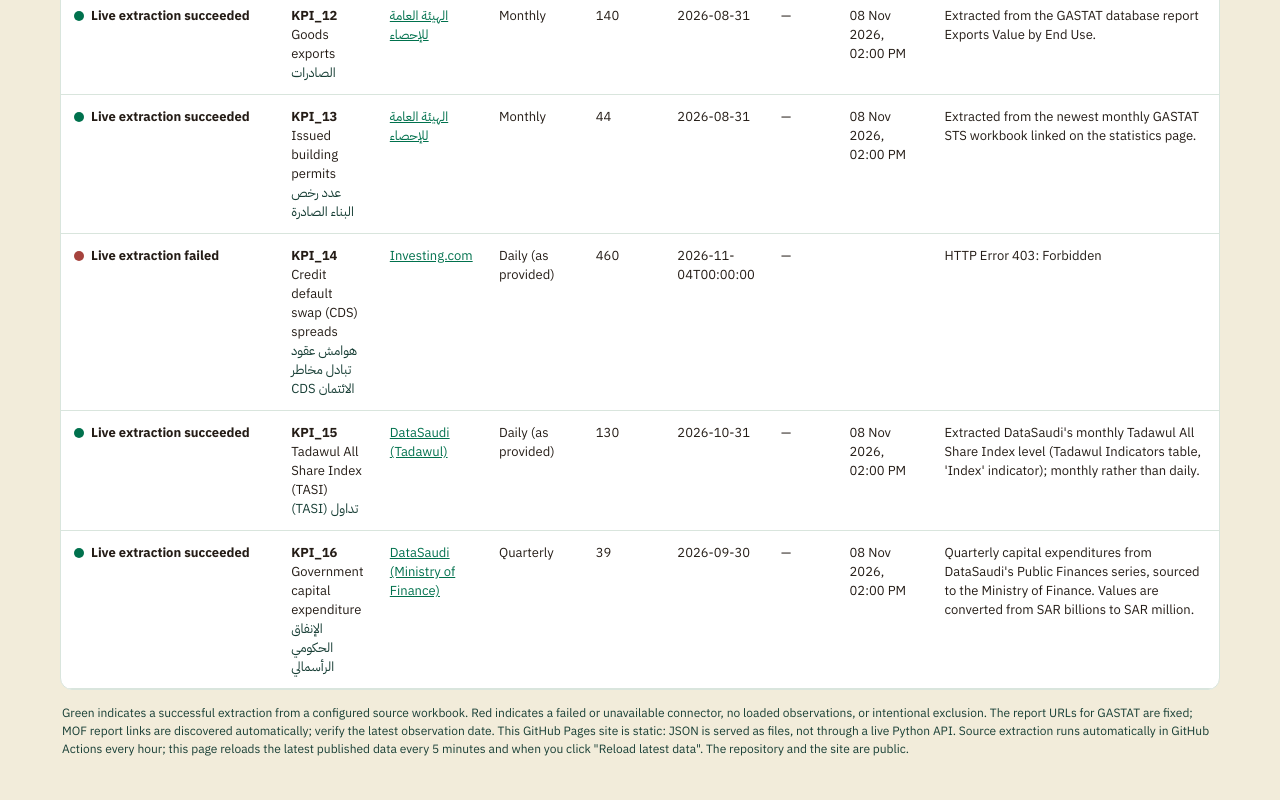
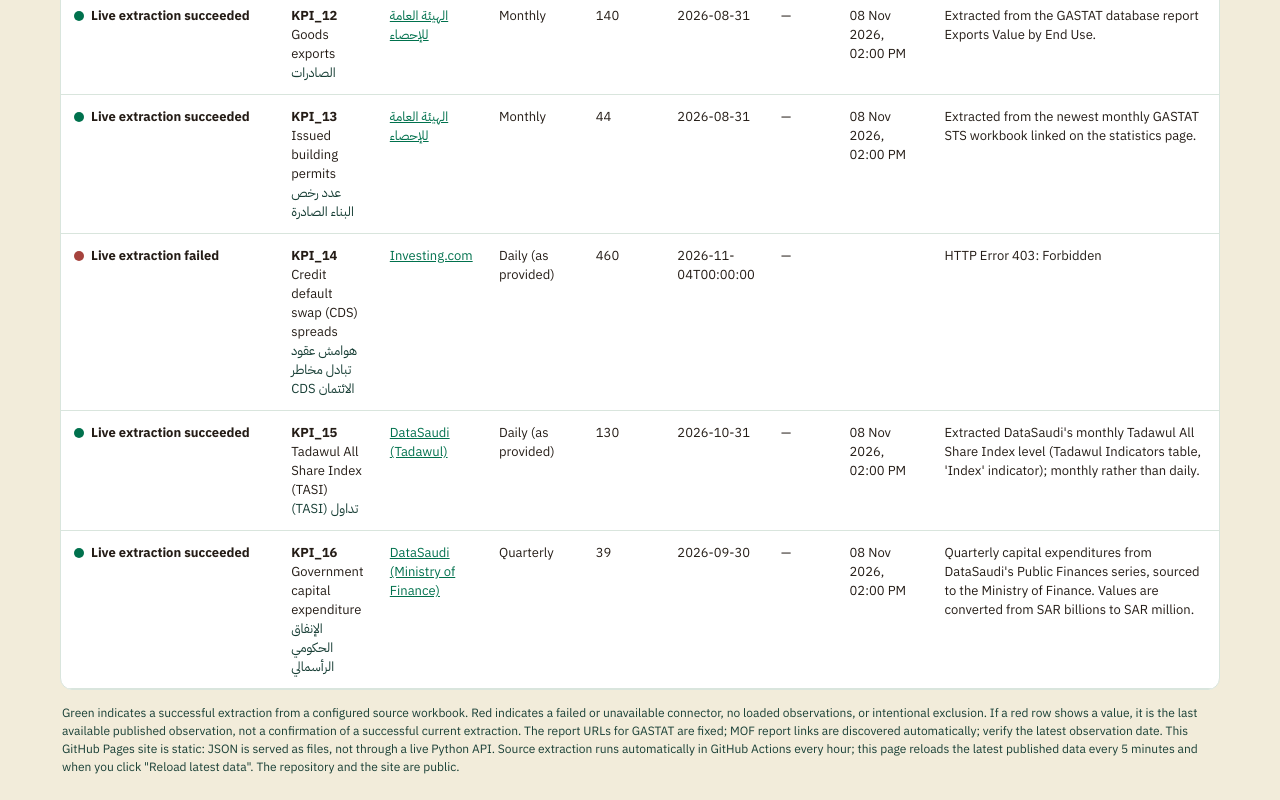
Before and after one commit to MuhannadFallatah/saudi-kpi-dashboard, a plain HTML site: page docs/index.html in a window 1280 px wide. Shown: the part 2293-3093 px from the top of the page. Drawn offline with Linux system fonts and the light colour scheme.

Commit message:
Clarify values shown after failed refreshes
Co-authored-by: Copilot <223556219+Copilot@users.noreply.github.com>

```diff
--- a/docs/index.html
+++ b/docs/index.html
@@ -45,7 +45,7 @@ a{color:#00714d}.foot{font-size:12px;margin:14px 2px;line-height:1.5}#message{ma
 <div class="tablebox"><table><thead><tr>
 <th>Refresh status</th><th>KPI</th><th>Source</th><th>Frequency</th><th>Records</th><th>Latest data</th><th>Latest value (unit)</th><th>Last extracted (Riyadh)</th><th>Refresh details</th>
 </tr></thead><tbody id="rows"></tbody></table></div>
-<p class="foot">Green indicates a successful extraction from a configured source workbook. Red indicates a failed or unavailable connector, no loaded observations, or intentional exclusion. The report URLs for GASTAT are fixed; MOF report links are discovered automatically; verify the latest observation date. This GitHub Pages site is static: JSON is served as files, not through a live Python API. Source extraction runs automatically in GitHub Actions every hour; this page reloads the latest published data every 5 minutes and when you click "Reload latest data". The repository and the site are public.</p>
+<p class="foot">Green indicates a successful extraction from a configured source workbook. Red indicates a failed or unavailable connector, no loaded observations, or intentional exclusion. If a red row shows a value, it is the last available published observation, not a confirmation of a successful current extraction. The report URLs for GASTAT are fixed; MOF report links are discovered automatically; verify the latest observation date. This GitHub Pages site is static: JSON is served as files, not through a live Python API. Source extraction runs automatically in GitHub Actions every hour; this page reloads the latest published data every 5 minutes and when you click "Reload latest data". The repository and the site are public.</p>
 </main>
 <script>
 function ksa(v){
```
